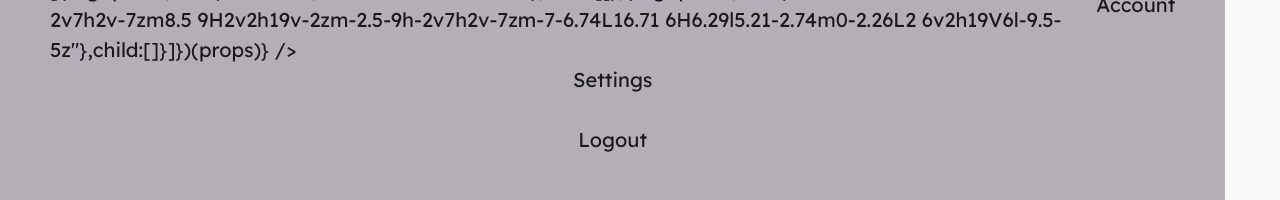
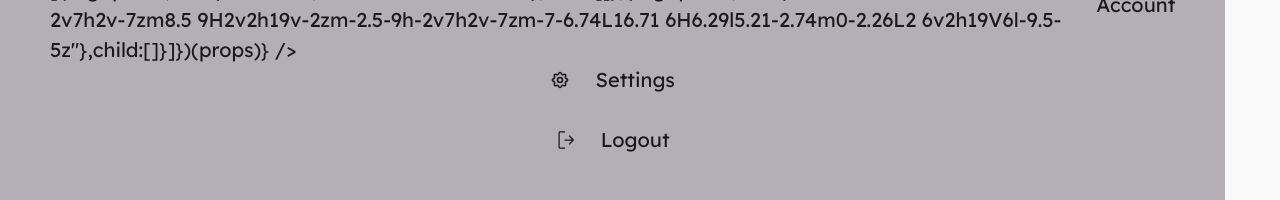
Before and after one commit to Muhammad0320/bank--f, a Next.js app: page /settings in a window 1280 px wide. Shown: the part 1050-1250 px from the top of the page. Built offline with nearby package versions, Linux system fonts and the light colour scheme.

Commit message:
chore: update sidebar

```diff
--- a/components/nav/Sidebar.tsx
+++ b/components/nav/Sidebar.tsx
@@ -19,11 +19,11 @@ const Sidebar = () => {
       </NavLinks>
 
       <NavLinks>
-        <NavLink icon={HiOutlineCog} href="/settings">
+        <NavLink icon={<HiOutlineCog />} href="/settings">
           {' '}
           Settings{' '}
         </NavLink>
-        <NavLink icon={GoSignOut} href="/logout">
+        <NavLink icon={<GoSignOut />} href="/logout">
           {' '}
           Logout{' '}
         </NavLink>
```
